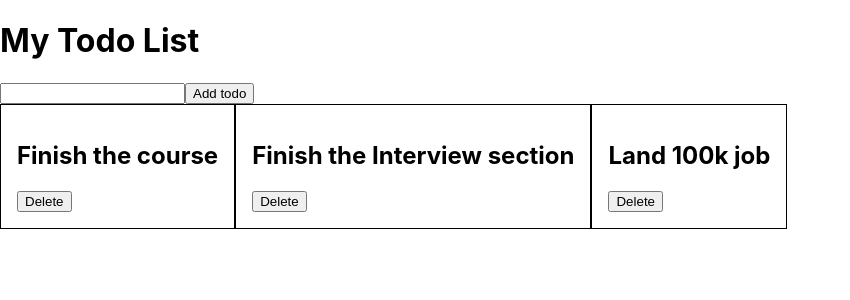
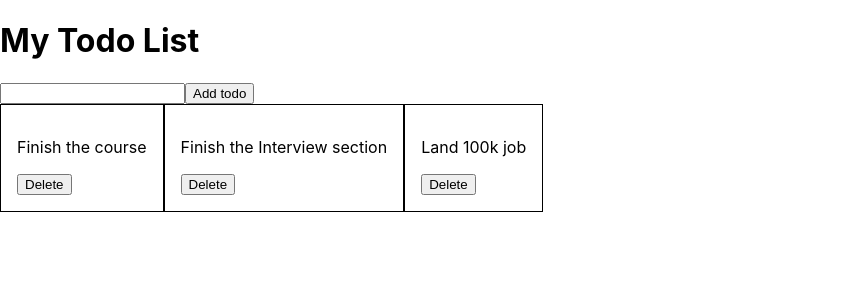
Before and after one commit to SethDimmer123/react-cc, a React (Create React App) app: page / in a window 1280 px wide. Shown: the top 300 px of the page, without its empty margins (0-850 px from the left). Built offline with nearby package versions, Linux system fonts and the light colour scheme.

Commit message:
initial commit

```diff
--- a/src/App.jsx
+++ b/src/App.jsx
@@ -9,7 +9,9 @@ function App() {
     <>
       <Title />
       <div>
-        <input type="text" />
+        <input type="text" onChange={(event) => {
+          console.log(event.target.value)
+        }} />
         <button>Add todo</button>
       </div>
       <div className='todo__wrapper'>
--- a/src/components/Todo.jsx
+++ b/src/components/Todo.jsx
@@ -6,7 +6,7 @@ function Todo({title}) {
   }
     return (
       <div className="todo">
-        <h2>{ title }</h2>
+        <p>{ title }</p>
         <button onClick={ () =>deleteTodo(1)}>Delete</button>
       </div>
  )
```
